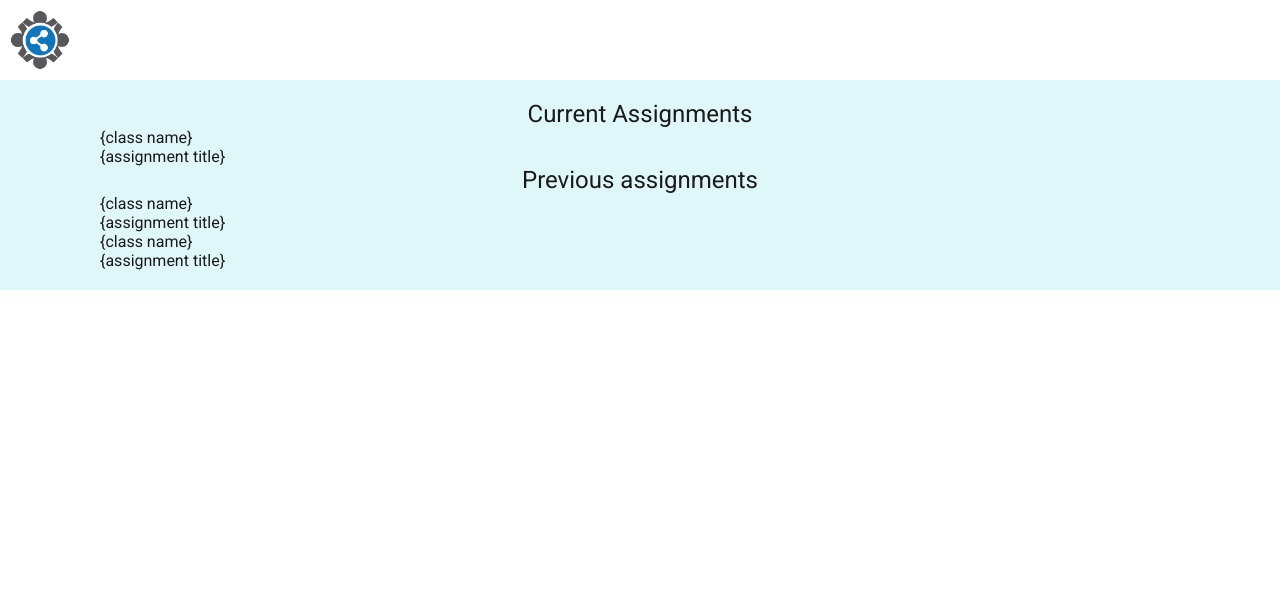
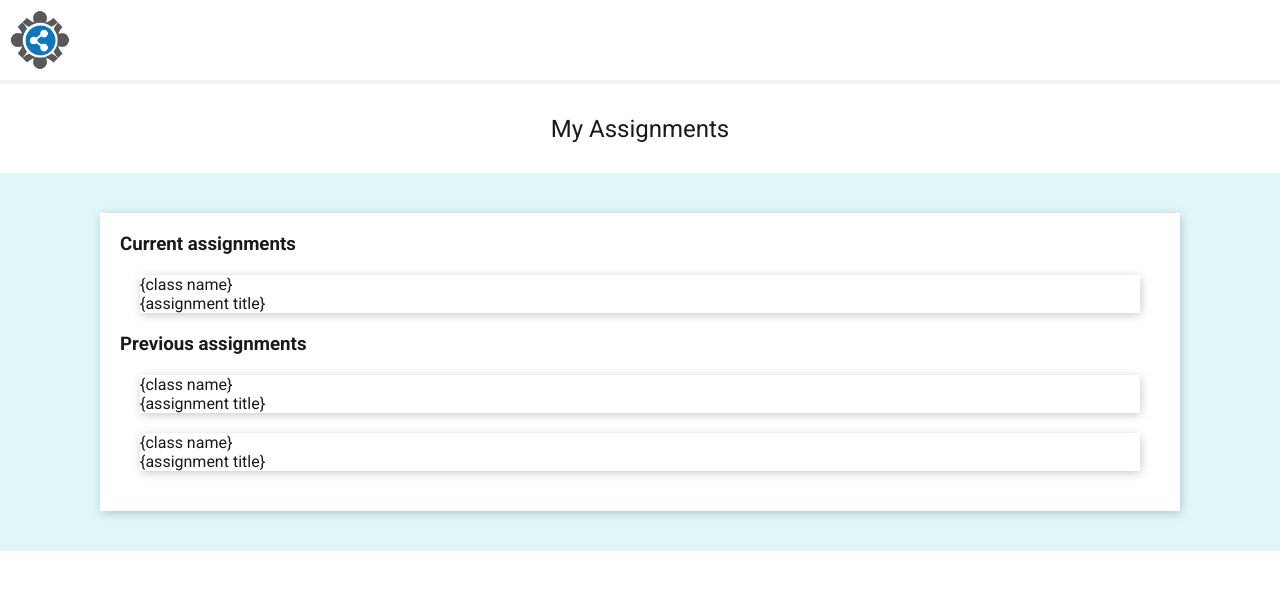
Before and after one commit to JustOpine/JustOpine, a website: page public/views/studentdashboard.html in a window 1280 px wide. Drawn offline with nearby package versions, Linux system fonts and the light colour scheme; files that its build step writes are made by us from their sources; files whose address does not match are found by name.

Commit message:
adds styling for dashboards

```diff
--- a/public/css/sass/main.scss
+++ b/public/css/sass/main.scss
@@ -7,5 +7,6 @@
 @import 'components/navbar';
 @import 'pages/classes';
 @import 'pages/students';
+@import 'pages/dashboard';
 @import 'pages/discussion';
 @import 'pages/setassignment';
--- a/public/css/sass/pages/_dashboard.scss
+++ b/public/css/sass/pages/_dashboard.scss
@@ -0,0 +1,11 @@
+.dashboard-container {
+    background-color: white;
+    @include box-shadow(1px 2px 10px -1px rgba(0,0,0,0.25));
+    margin: 20px auto;
+    padding: 20px;
+}
+
+.dashboard-assignment {
+    @include box-shadow(1px 2px 10px -1px rgba(0,0,0,0.25));
+    margin: 20px;
+}
--- a/public/views/studentdashboard.html
+++ b/public/views/studentdashboard.html
@@ -11,13 +11,17 @@
         <nav>
             <img class="nav-logo" src="../static/public/images/logo2.png">
         </nav>
+        <header>
+            <h2>My Assignments</h2>
+        </header>
         <main>
-            <h2>Current Assignments</h2>
+            <div class="dashboard-container">
+                <h3>Current assignments</h2>
                 <div class="dashboard-assignment">
                     <p>{class name}</p>
                     <p>{assignment title}</p>
                 </div>
-            <h2>Previous assignments</h2>
+                <h3>Previous assignments</h2>
                 <div class="dashboard-assignment">
                     <p>{class name}</p>
                     <p>{assignment title}</p>
@@ -26,6 +30,7 @@
                     <p>{class name}</p>
                     <p>{assignment title}</p>
                 </div>
+            </div>
         </main>
     </body>
 </html>
```
Also changed, not shown: public/views/teacherdashboard.html (+8 -4 lines), public/css/main.css, 1 other file. Lines whose indentation alone changed are shown as unchanged.
